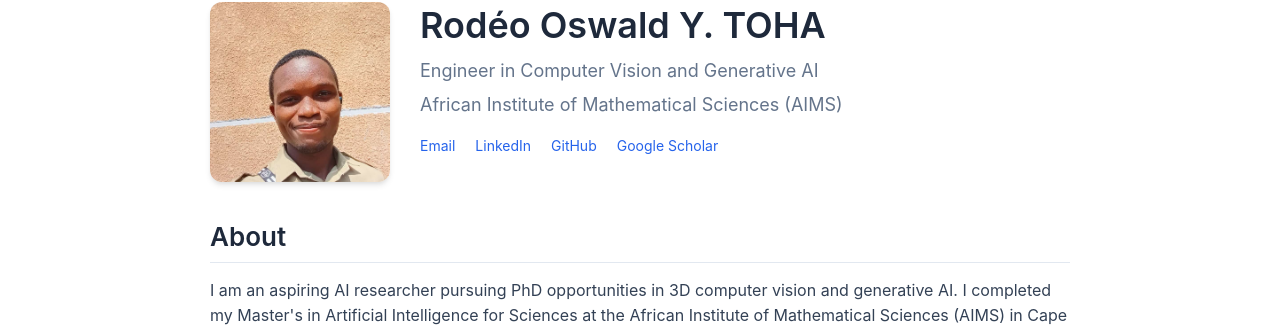
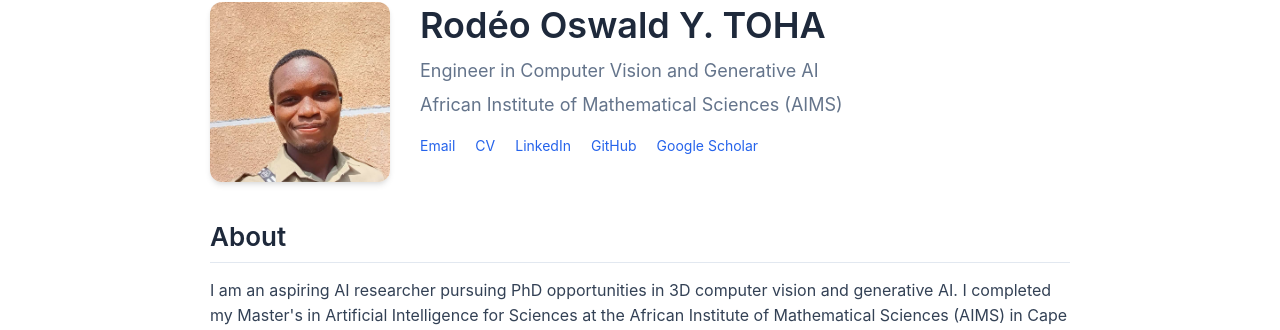
Before and after one commit to Roda10/my-academic-site, a Jekyll site: the page built from index.md, in a window 1280 px wide. Shown: the part 117-447 px from the top of the page. Built offline with Jekyll 4.4.1, drawn with Linux system fonts in a browser that asks for light colours.

Commit message:
update information

```diff
--- a/index.md
+++ b/index.md
@@ -14,6 +14,7 @@ title: Home
       <p class="profile-title">African Institute of Mathematical Sciences (AIMS)</p>
       <div class="profile-links">
         <a href="mailto:rodeo@aims.ac.za">Email</a>
+        <a href="https://drive.google.com/file/d/1_IuffheKd1jEvRBwyyjH3fpkH650QTTT/view?usp=sharing">CV</a>
         <a href="https://www.linkedin.com/in/rodeooswald/" target="_blank">LinkedIn</a>
         <a href="https://github.com/Roda10" target="_blank">GitHub</a>
         <a href="https://scholar.google.com/citations?view_op=list_works&hl=en&hl=en&user=SgHWtRMAAAAJ" target="_blank">Google Scholar</a>
```
